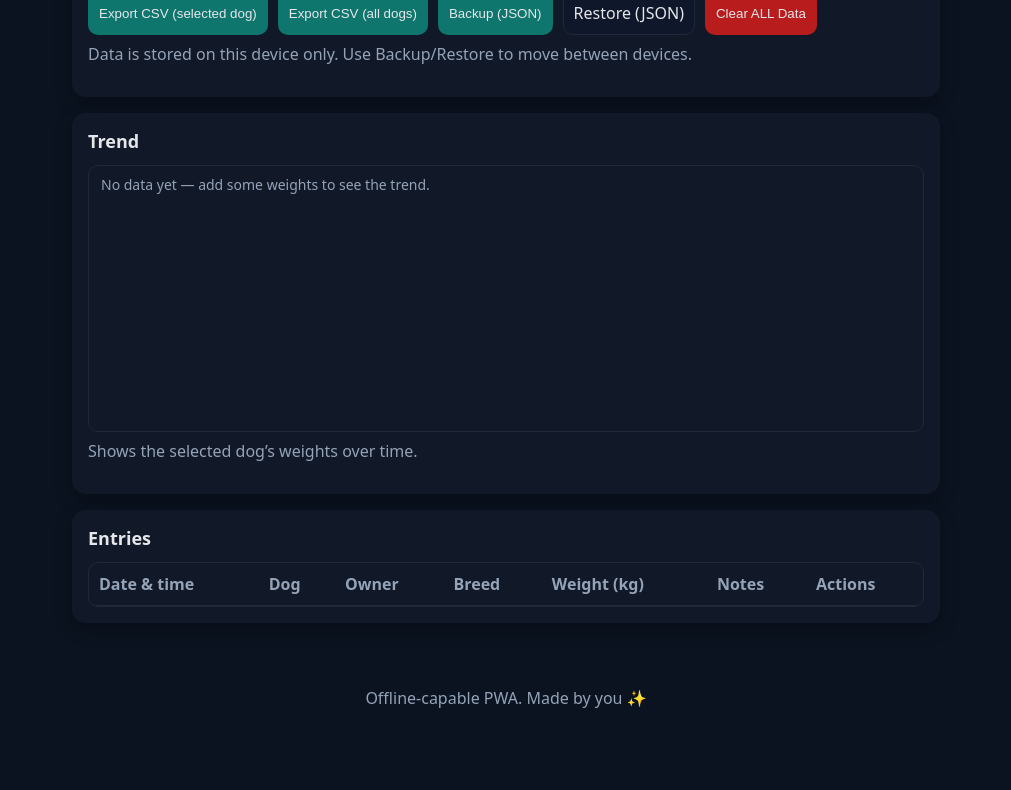
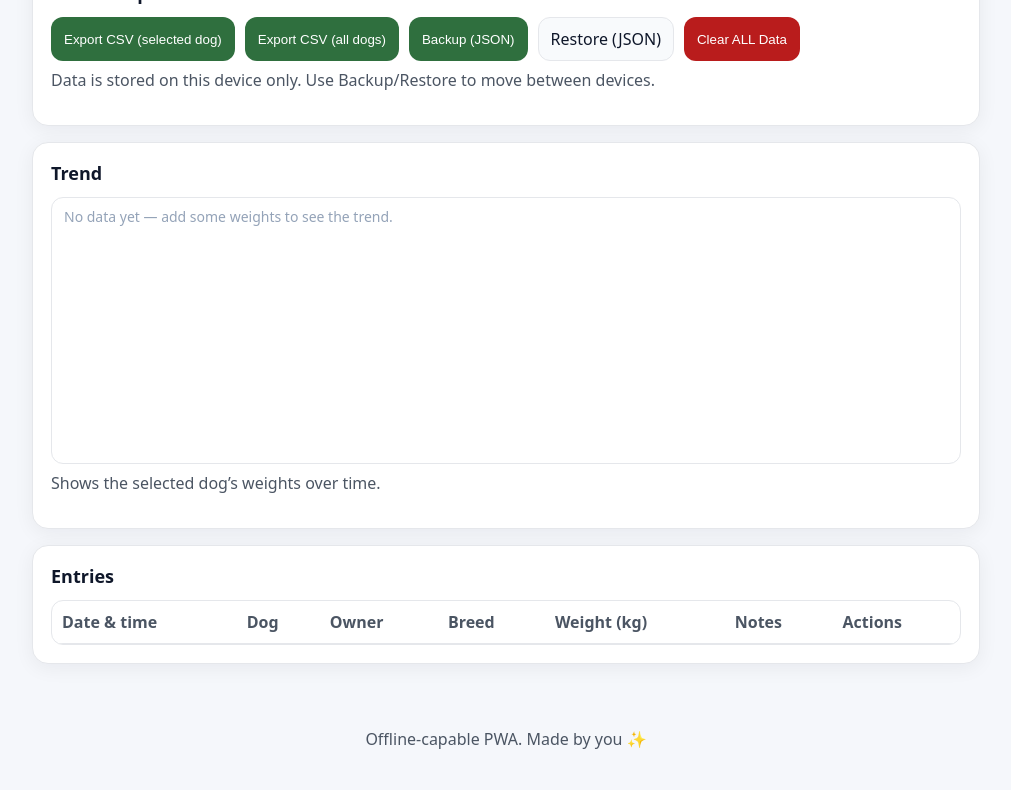
Before and after one commit to Pawsitive-Intentions-Dog-Weight-Tracker/Dog-Weight-Tracker, a plain HTML site: page index.html in a window 1280 px wide. Shown: the part 727-1517 px from the top of the page, without its empty margins (134-1145 px from the left). Before the commit the page ends 1476 px from the top, so only its background shows below. Drawn offline with Linux system fonts and the light colour scheme.

Commit message:
Update styles.css

```diff
--- a/styles.css
+++ b/styles.css
@@ -1,24 +1,91 @@
-:root { --bg:#0b1320; --card:#111827; --ink:#e5e7eb; --muted:#94a3b8; --brand:#0f766e; --danger:#b91c1c; }
-*{box-sizing:border-box} body{margin:0;font-family:system-ui,-apple-system,Segoe UI,Roboto,Ubuntu,Arial,sans-serif;background:var(--bg);color:var(--ink)}
-header{padding:24px;text-align:center;background:linear-gradient(180deg,#0f172a,transparent)}
-h1{margin:0 0 4px 0;font-size:28px} .subtitle{margin:0;color:var(--muted)}
-main{max-width:900px;margin:24px auto;padding:0 16px}
-.card{background:var(--card);padding:16px;border-radius:14px;box-shadow:0 6px 18px rgba(0,0,0,.25);margin-bottom:16px}
+/* Light, clean UI with your brand accent (forest green + soft brown) */
+:root{
+  --bg:#f5f7fb;
+  --card:#ffffff;
+  --ink:#0f172a;
+  --muted:#4b5563;
+  --brand:#2f6f3e;        /* forest green */
+  --brand-soft:#e7f2ea;
+  --accent:#8b5e34;       /* soft brown */
+  --line:#e5e7eb;
+  --danger:#b91c1c;
+  --input:#f8fafc;
+}
+
+*{box-sizing:border-box}
+body{
+  margin:0;
+  font-family:system-ui,-apple-system,Segoe UI,Roboto,Ubuntu,Arial,sans-serif;
+  color:var(--ink);
+  background:var(--bg);
+}
+
+header{
+  padding:28px 16px;
+  text-align:center;
+  background:linear-gradient(180deg,#ffffff, #f0f4f7);
+  border-bottom:1px solid var(--line);
+}
+h1{margin:0 0 6px 0;font-size:28px}
+.subtitle{margin:0;color:var(--muted)}
+
+main{max-width:980px;margin:24px auto;padding:0 16px}
+
+.card{
+  background:var(--card);
+  padding:18px;
+  border-radius:16px;
+  border:1px solid var(--line);
+  box-shadow:0 4px 20px rgba(17,24,39,0.06);
+  margin-bottom:16px;
+}
+
 h2{margin:0 0 12px 0;font-size:18px}
 .row{display:flex;gap:10px;align-items:center;margin:10px 0}
 .grid2{display:grid;grid-template-columns:1fr 1fr;gap:10px}
-input,select,button,label.fileLabel{background:#0f172a;color:var(--ink);border:1px solid #1f2937;border-radius:10px;padding:10px}
-button{cursor:pointer;border-color:transparent;background:var(--brand)}
+
+input,select,button,label.fileLabel{
+  background:var(--input);
+  color:var(--ink);
+  border:1px solid var(--line);
+  border-radius:12px;
+  padding:10px 12px;
+}
+
+input:focus,select:focus{
+  outline:2px solid var(--brand-soft);
+  border-color:var(--brand);
+}
+
+button{
+  cursor:pointer;
+  border-color:transparent;
+  background:var(--brand);
+  color:#fff;
+  transition:filter .15s ease, transform .02s ease;
+}
 button:hover{filter:brightness(1.05)}
+button:active{transform:translateY(1px)}
 button.danger{background:var(--danger)}
+
 .wrap{display:flex;flex-wrap:wrap;gap:10px}
-.tableWrap{overflow:auto;border:1px solid #1f2937;border-radius:10px}
-table{width:100%;border-collapse:collapse;min-width:520px}
-th,td{padding:10px;border-bottom:1px solid #1f2937}
+.tableWrap{overflow:auto;border:1px solid var(--line);border-radius:12px;background:#fff}
+
+table{width:100%;border-collapse:collapse;min-width:640px}
+th,td{padding:10px;border-bottom:1px solid var(--line)}
 th{text-align:left;color:var(--muted);font-weight:600}
 td:last-child{width:1%}
+
 footer{padding:24px;text-align:center;color:var(--muted)}
+
 label.fileLabel{display:inline-flex;gap:8px;align-items:center}
 label.fileLabel input{display:none}
 .hint{color:var(--muted);margin-top:8px}
+
 #dupLastBtn{margin-top:8px}
+
+/* Subtle badges (not used yet, kept for future) */
+.badge{
+  display:inline-block;padding:4px 8px;border-radius:999px;
+  background:var(--brand-soft);color:var(--brand);border:1px solid var(--line);
+}
```
